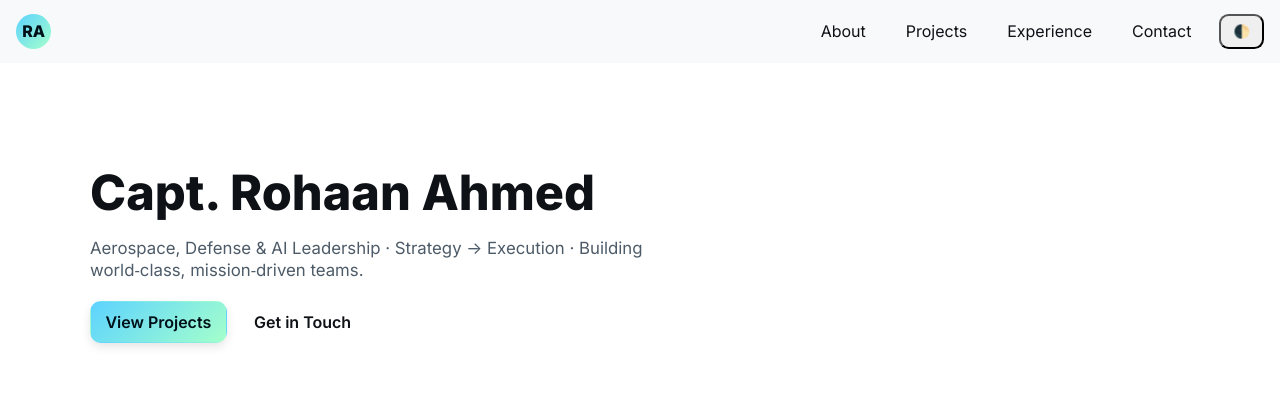
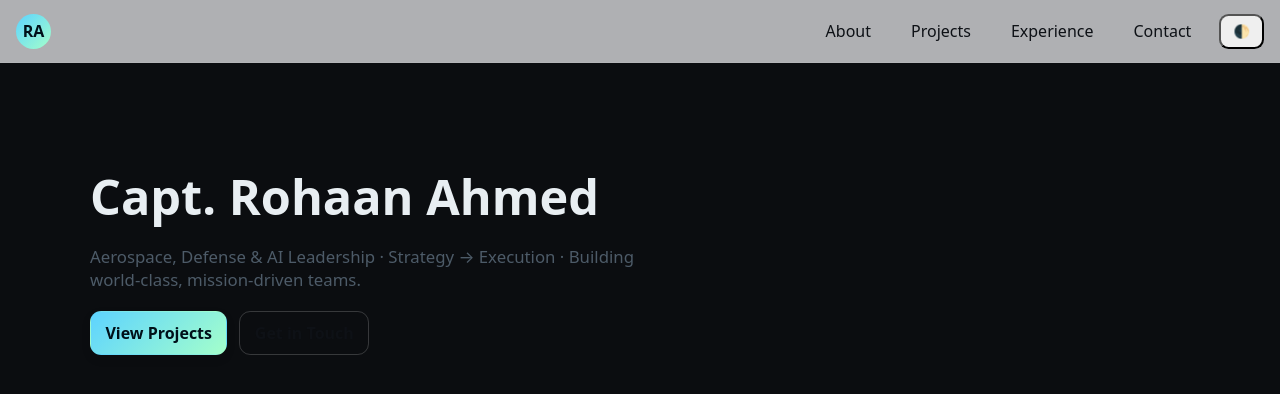
Before and after one commit to rohaan-ahmed/rohaanahmed.com, a plain HTML site: page index.html in a window 1280 px wide. Drawn offline with Linux system fonts and the light colour scheme.

Commit message:
Update index.html

```diff
--- a/index.html
+++ b/index.html
@@ -27,6 +27,10 @@
 
 
 <link rel="stylesheet" href="assets/styles.css" />
+<style>
+  body { background:#0b0d10; color:#e8eef2; font-family: system-ui, -apple-system, Segoe UI, Roboto, Arial, sans-serif; }
+  a { color:#5dd3ff; }
+</style>
 </head>
 <body>
 <a class="skip-link" href="#main">Skip to content</a>
```
